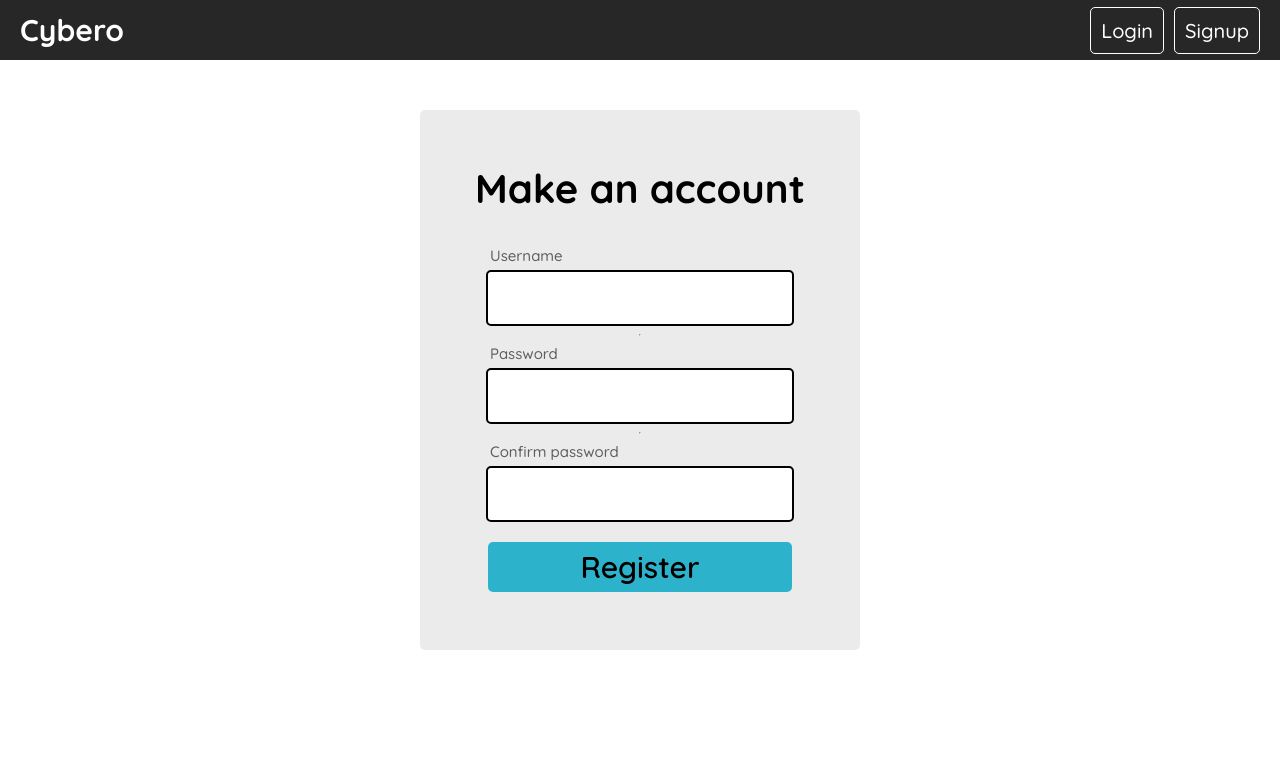
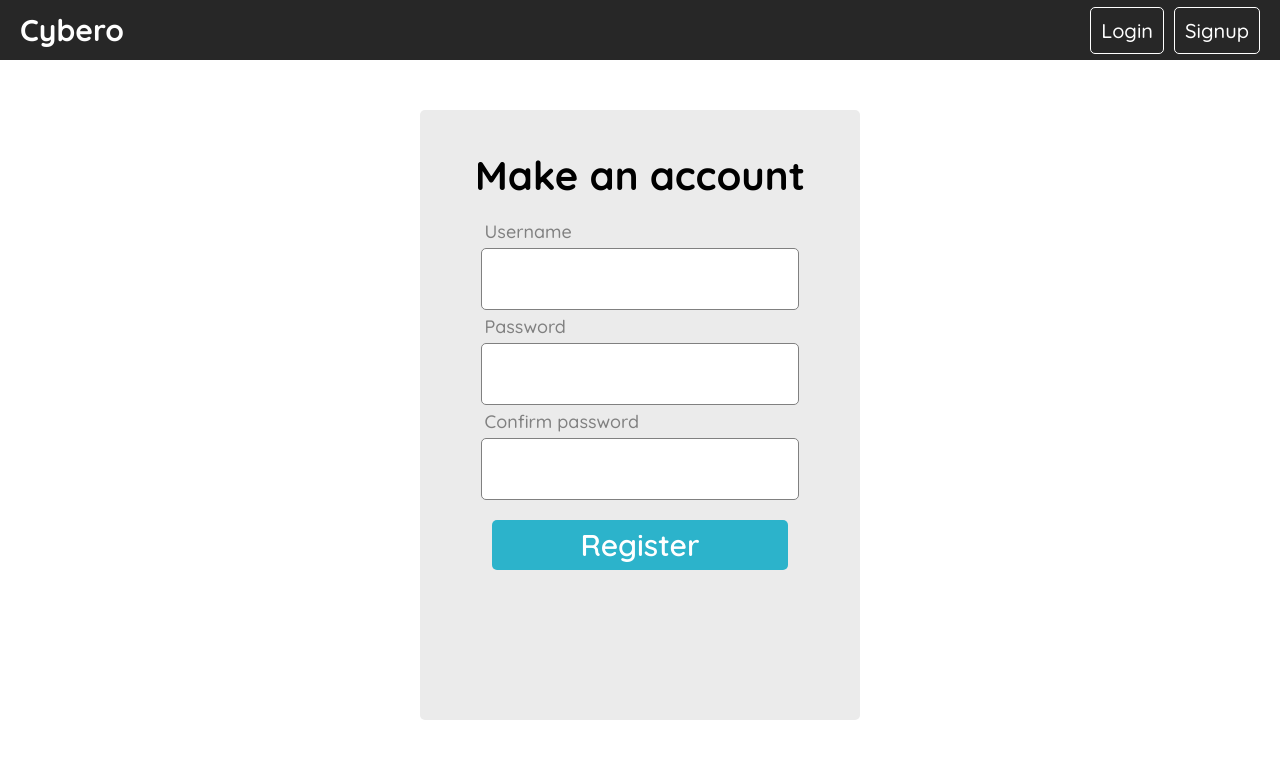
Before and after one commit to Aeri4a/cyber-workshops, a React (Create React App) app in the folder client/: page /signup in a window 1280 px wide. Shown: the top 758 px of the page. Built offline with nearby package versions, Linux system fonts and the light colour scheme.

Commit message:
r form valid

```diff
--- /dev/null
+++ b/client/src/components/FormInput.js
@@ -0,0 +1,25 @@
+import React, { useState } from "react";
+import styles from "../styles/Forms.module.scss";
+
+function FormInput(props) {
+  const [focused, setFocused] = useState(false);
+  const { label, errorMessage, onChange, id, ...inputProps } = props;
+
+  return (
+    <div className={styles.formInput}>
+      <label>{label}</label>
+      <input
+        {...inputProps}
+        onChange={onChange}
+        onBlur={() => setFocused(true)}
+        onFocus={() =>
+          inputProps.name === "confirmPassword" && setFocused(true)
+        }
+        focused={focused.toString()}
+      />
+      <span>{errorMessage}</span>
+    </div>
+  );
+}
+
+export default FormInput;
--- a/client/src/components/Register.js
+++ b/client/src/components/Register.js
@@ -1,32 +1,76 @@
 import React, { useState } from "react";
-import styles from "../styles/Register.module.scss";
+import styles from "../styles/Forms.module.scss";
+import FormInput from "./FormInput";
 
 //Notifications
 import { ToastContainer, toast } from "react-toastify";
 import "react-toastify/dist/ReactToastify.css";
 
 function Register() {
+  const [values, setValues] = useState({
+    username: "",
+    password: "",
+    confirmPassword: "",
+  });
+
+  const inputs = [
+    {
+      id: 1,
+      name: "username",
+      type: "text",
+      errorMessage:
+        "Username should be 3-16 characters and shouldn't include any special character!",
+      label: "Username",
+      pattern: "^[A-Za-z0-9]{3,16}$",
+      required: true,
+    },
+    {
+      id: 2,
+      name: "password",
+      type: "password",
+      errorMessage:
+        "Password should be 8-20 characters and include at least 1 letter, 1 number and 1 special character!",
+      label: "Password",
+      pattern: `^(?=.*[0-9])(?=.*[a-zA-Z])(?=.*[!@#$%^&*])[a-zA-Z0-9!@#$%^&*]{8,20}$`,
+      required: true,
+    },
+    {
+      id: 3,
+      name: "confirmPassword",
+      type: "password",
+      errorMessage: "Passwords don't match!",
+      label: "Confirm password",
+      pattern: values.password,
+      required: true,
+    },
+  ];
+
+  const handleSubmit = (e) => {
+    e.preventDefault();
+  };
+
+  const onChange = (e) => {
+    setValues({ ...values, [e.target.name]: e.target.value });
+    console.log(values);
+  };
+
   return (
     <div className={styles.container}>
-      <h2>Make an account</h2>
-      <form method="POST">
-        <p className={styles.parg}>Username</p>
-        <input className={styles.inputs} type="text" />
-        <hr />
-        <p className={styles.parg}>Password</p>
-        <input className={styles.inputs} type="password" />
-        <hr />
-        <p className={styles.parg}>Confirm password</p>
-        <input className={styles.inputs} type="password" />
-        <input
-          className={styles.button}
-          type="submit"
-          value="Register"
-          onClick={(e) => {
-            toast.success("Test");
-            e.preventDefault();
-          }}
-        />
+      <form className={styles.mainForm} method="POST" onSubmit={handleSubmit}>
+        <div className={styles.inputs}>
+          <h2>Make an account</h2>
+          {inputs.map((input) => {
+            return (
+              <FormInput
+                key={input.id}
+                {...input}
+                value={values[input.name]}
+                onChange={onChange}
+              />
+            );
+          })}
+        </div>
+        <button>Register</button>
       </form>
       <ToastContainer
         position="top-center"
--- /dev/null
+++ b/client/src/styles/Forms.module.scss
@@ -0,0 +1,88 @@
+@use "globals.scss" as globals;
+
+.container {
+  @include globals.container(400px, 570px);
+  display: flex;
+  flex-direction: column;
+  align-items: center;
+}
+
+.mainForm {
+  height: 100%;
+  display: flex;
+  flex-direction: column;
+  align-items: center;
+  justify-content: baseline;
+}
+
+.formInput {
+  display: flex;
+  flex-direction: column;
+  width: 80%;
+  align-items: center;
+}
+
+.inputs {
+  display: flex;
+  flex-direction: column;
+  align-items: center;
+}
+
+h2 {
+  margin: 20px;
+  font-size: 40px;
+  text-align: center;
+}
+
+input {
+  width: 100%;
+  height: 40px;
+  margin: 5px 0 5px 0;
+  padding: 10px;
+  border-radius: 5px;
+  border: 1px solid gray;
+  font-size: 25px;
+}
+
+label {
+  width: 105%;
+  text-align: left;
+  display: flex;
+  font-size: 18px;
+  color: gray;
+}
+
+span {
+  width: 100%;
+  margin: 5px 0 15px 0;
+  font-size: 12px;
+  color: red;
+  display: none;
+}
+
+input:invalid[focused="true"] {
+  border: 1px solid red;
+}
+
+input:invalid[focused="true"] ~ span {
+  display: block;
+}
+
+button {
+  width: 80%;
+  height: 50px;
+  margin-top: 15px;
+  border: 0;
+  border-radius: 5px;
+  color: white;
+  background-color: #2cb3cb;
+  font-size: 30px;
+  cursor: pointer;
+  font-family: "Quicksand", sans-serif;
+  font-weight: 600;
+
+  &:hover {
+    background-color: #24a1b7;
+    transition: 0.3s;
+  }
+}
--- a/client/src/styles/Register.module.scss
+++ /dev/null
@@ -1,54 +0,0 @@
-@use "globals.scss" as globals;
-
-.container {
-  @include globals.container(400px, 500px);
-  display: flex;
-  flex-direction: column;
-  align-items: center;
-}
-
-form {
-  display: flex;
-  flex-direction: column;
-  align-items: center;
-}
-
-h2 {
-  font-size: 40px;
-  text-align: center;
-}
-
-.inputs {
-  width: 300px;
-  height: 50px;
-  font-size: 20px;
-  text-align: center;
-  border: 2px solid black;
-  border-radius: 5px;
-}
-
-.parg {
-  width: 300px;
-  text-align: left;
-  font-size: 15px;
-  margin: 0 0 5px 0;
-  opacity: 0.6;
-}
-
-.button {
-  width: 304px;
-  height: 50px;
-  margin-top: 20px;
-  border: 0;
-  border-radius: 5px;
-  background-color: #2cb3cb;
-  font-size: 30px;
-  cursor: pointer;
-  font-family: "Quicksand", sans-serif;
-  font-weight: 600;
-
-  &:hover {
-    background-color: #24a1b7;
-    transition: 0.3s;
-  }
-}
```
